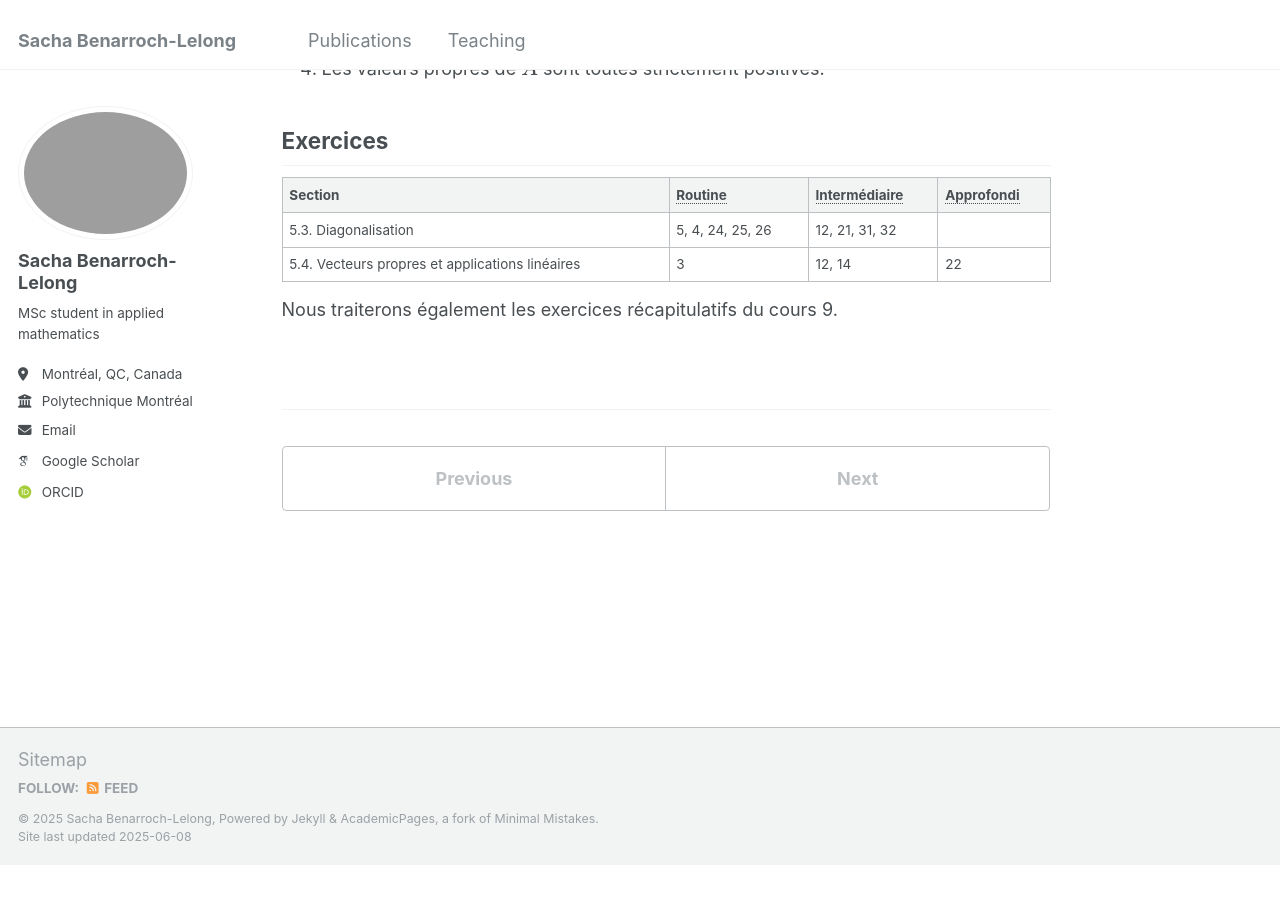
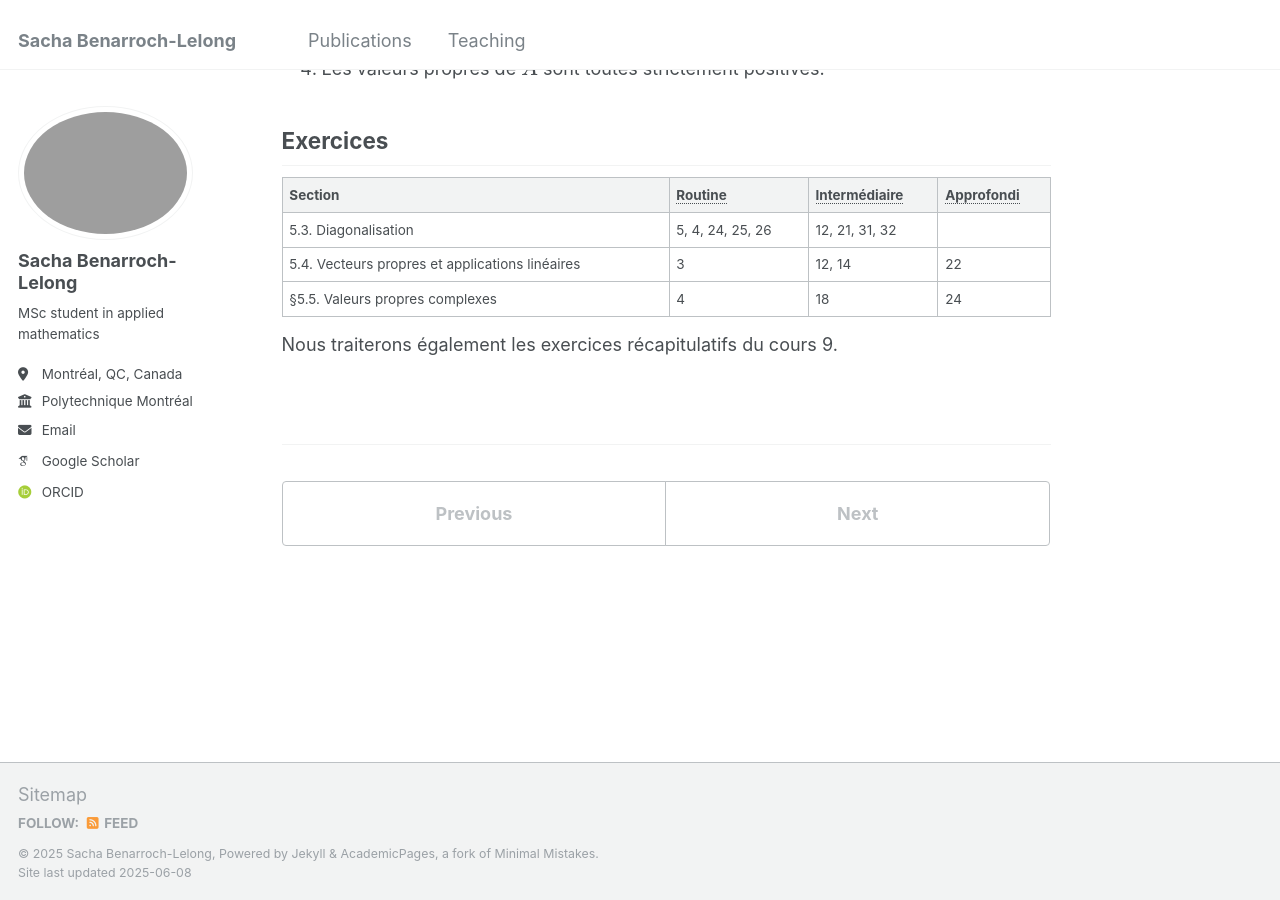
Before and after one commit to sblelong/sblelong.github.io, a Jekyll site: the page built from _teaching/mth1008/td5-e25.md, in a window 1280 px wide and 900 px high, scrolled down 657 px. Built offline with Jekyll 4.4.1, drawn with Linux system fonts in a browser that asks for light colours; some web fonts are replaced; before the commit the page ends 1522 px from its top, so only the background shows below that.

Commit message:
update td5 E25

```diff
--- a/_teaching/mth1008/td5-e25.md
+++ b/_teaching/mth1008/td5-e25.md
@@ -23,6 +23,7 @@ Soit \\(A\in\mathbb{R}^{n\times n}\\). Laquelle des propositions suivantes est *
 | ----------------------------------------------- | ---------------- | -------------- | ---------- |
 | 5.3. Diagonalisation                            | 5, 4, 24, 25, 26 | 12, 21, 31, 32 |            |
 | 5.4. Vecteurs propres et applications linéaires | 3                | 12, 14         | 22         |
+| §5.5. Valeurs propres complexes                 | 4                | 18             | 24         |
 
 Nous traiterons également les exercices récapitulatifs du cours 9.
 
```
